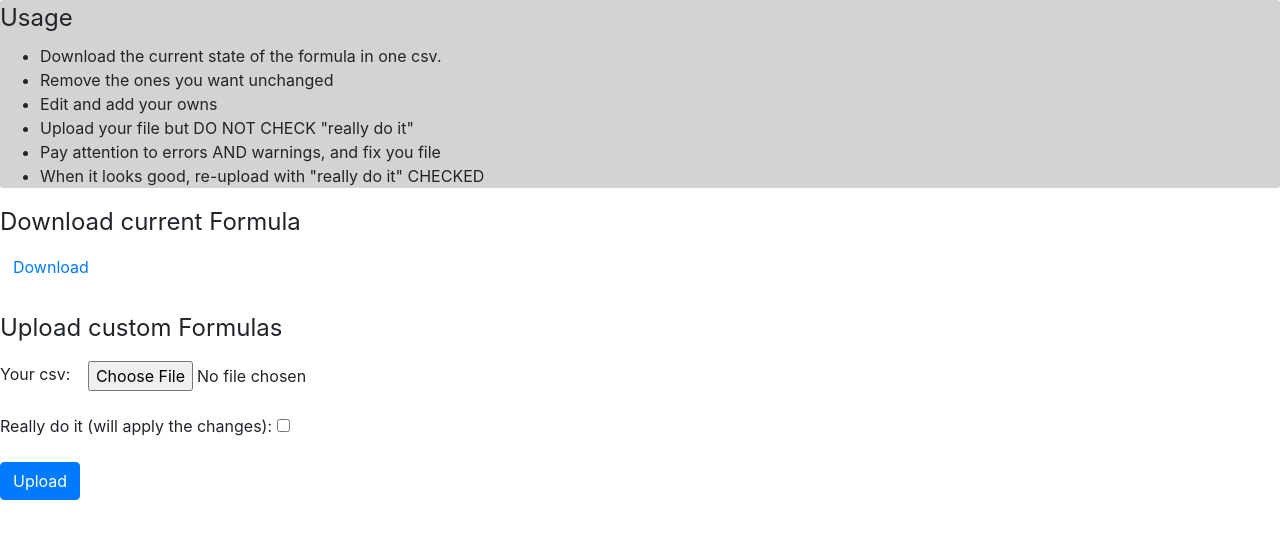
After one commit to LB365/open_saturn, a Python web app: template open_saturn/templates/formula_form.html in a window 1280 px wide. The commit adds this page. Shown: the top 539 px of the page. Run offline with Jinja, Linux system fonts and the light colour scheme; the template is opened without the code that fills it, so the values that code supplies are empty; some libraries are stand-ins or nearby versions.

Commit message:
html pages

```diff
--- a/open_saturn/cli.py
+++ b/open_saturn/cli.py
@@ -4,4 +4,4 @@ from open_saturn.helper import host
 @click.command()
 def openwebstart():
     from open_saturn.wsgi import app
-    app.run(host=host(), debug=False)
+    app.run(debug=True)
--- /dev/null
+++ b/open_saturn/templates/formula_form.html
@@ -0,0 +1,101 @@
+{% extends "base.html" %}
+
+{% block body %}
+
+<section>
+    <legend>Usage</legend>
+    <ul>
+        <li> Download the current state of the formula in one csv.</li>
+        <li> Remove the ones you want unchanged</li>
+        <li> Edit and add your owns</li>
+        <li> Upload your file but DO NOT CHECK "really do it"</li>
+        <li> Pay attention to errors AND warnings, and fix you file</li>
+        <li> When it looks good, re-upload with "really do it" CHECKED</li>
+    </ul>
+</section>
+
+<section>
+    <legend>Download current Formula</legend>
+    <a class="btn btn-default"
+       href={{url_for("downloadformulas")}}
+       download="formula.csv">
+        Download
+    </a>
+</section>
+
+<br>
+<form id="formulaform">
+    <div class="form-group">
+        <legend>Upload custom Formulas</legend>
+        <label for="new_formulas.csv">
+            Your csv:
+        </label>
+        <input type="file"
+               id="csvfile"
+               name="new_formulas.csv"
+               accept=".csv"
+               class="btn btn-default"/>
+    </div>
+    <div class="form-group">
+        <label for="reallydoit">
+            Really do it (will apply the changes):
+        </label>
+        <input type="checkbox" name="reallydoit" value="Really do it">
+    </div>
+    <input type="submit" value="Upload" class="btn btn-primary">
+</form>
+
+<br>
+<div id="crash"></div>
+<div id="output"></div>
+<div id="errors"></div>
+<div id="warnings"></div>
+
+<script>
+ function initform() {
+     // setup click handler and do initial click
+     // to fetch the plot
+     $('#formulaform').submit(event => {
+         event.preventDefault()
+         const form = document.getElementById('formulaform')
+         fetch('updateformulas',
+               {method: 'POST',
+                body: new FormData(form),
+                credentials: 'same-origin'}
+         ).then(
+             response => response.json()
+         ).then(response => {
+             ['crash', 'output', 'errors', 'warnings'].forEach(item =>
+                 $('#' + item).html('')
+             );
+             ['errors', 'warnings'].forEach(item => {
+                 const node = $('#' + item)
+                 if (response.hasOwnProperty(item)) {
+                     let html = ['<h2>' + item + '</h2>']
+                     Object.keys(response[item]).forEach(key => {
+                         html.push('<section><legend>' + key + '</legend>')
+                         let inner = []
+                         response[item][key].forEach(elt =>
+                             inner.push(elt)
+                         )
+                         html.push(inner.join(', '))
+                         html.push('</section><br>')
+                     })
+                     console.log(html)
+                     node.html(html.join(' '))
+                 }
+             });
+             ['output', 'crash'].forEach(item => {
+                 if (response.hasOwnProperty(item)) {
+                     const node = $('#' + item)
+                     console.log(response)
+                     node.html(response[item])
+                 }
+             })
+         })
+     })
+ }
+ initform()
+</script>
+
+{% endblock %}
--- a/open_saturn/templates/summary.html
+++ b/open_saturn/templates/summary.html
@@ -1,4 +1,4 @@
-{% extends "dh_base.html" %}
+{% extends "base.html" %}
 
 {% block body %}
 
--- a/refinery.ini
+++ b/refinery.ini
@@ -1,5 +1,5 @@
 [db]
-uri=postgresql://xxx@localhost/xxx
+uri=postgresql://qx6145@localhost/mydb
 
 [nginx]
 segment=/
--- a/setup.py
+++ b/setup.py
@@ -10,7 +10,7 @@ versions = {
 
 
 def hgsr_repo(repo_name, version):
-    return f'{repo_name} @ https://hg.sr.ht/~pythonian' / \
+    return f'{repo_name} @ https://hg.sr.ht/~pythonian/' \
            f'{repo_name}/archive/{version}.tar.gz#egg={repo_name}'
 
 
```
Also changed, not shown: open_saturn/templates/bigtable.html (added, +44 -0 lines), .ansible/ansible.cfg (deleted), .ansible/deploy.yml (deleted), .heroku/ansible.cfg (deleted), .heroku/deploy.yml (deleted), open_saturn/templates/base.html (renamed from open_saturn/templates/dh_base.html), 5 other files.
